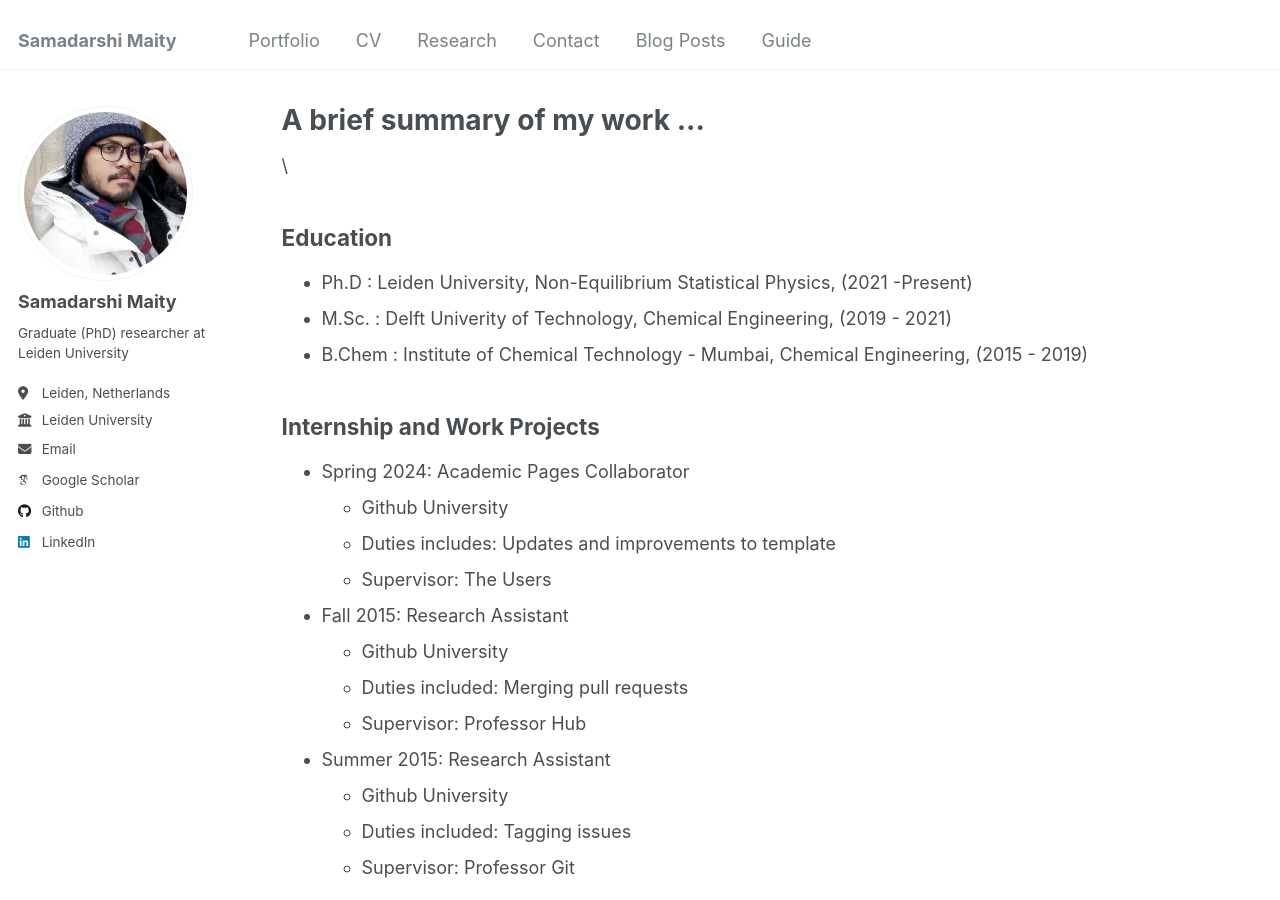
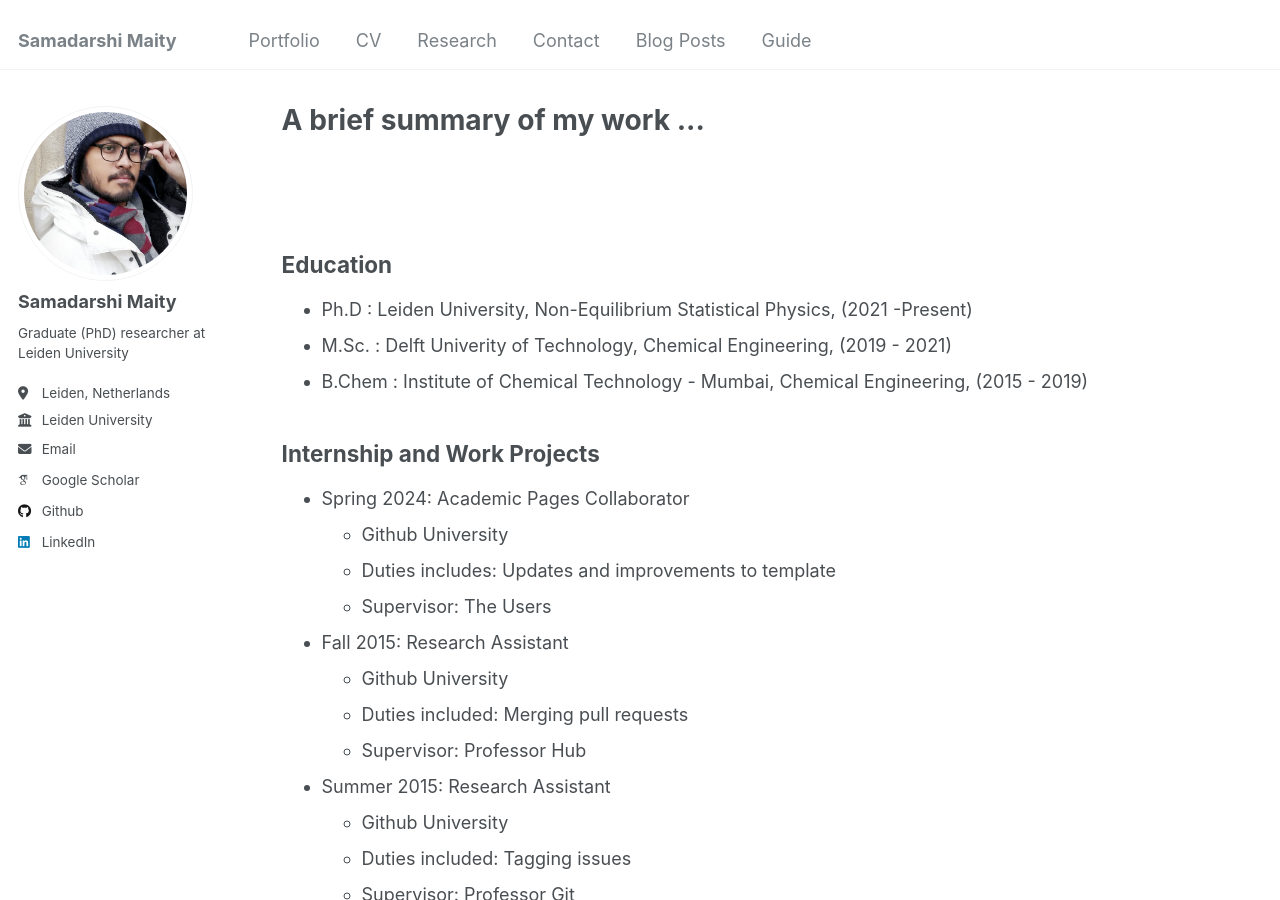
Before and after one commit to Samadarshi-Maity/Samadarshi-Maity.github.io, a Jekyll site: the page built from _pages/cv.md, in a window 1280 px wide and 900 px high. Built offline with Jekyll 4.4.1, drawn with Linux system fonts in a browser that asks for light colours; some web fonts are replaced.

Commit message:
Update cv.md

```diff
--- a/_pages/cv.md
+++ b/_pages/cv.md
@@ -9,7 +9,8 @@ redirect_from:
 
 {% include base_path %}
 
-\
+<br>
+<br>
 
 
 
```
